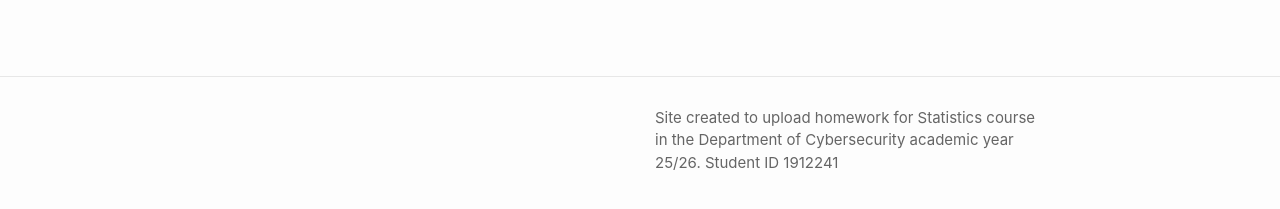
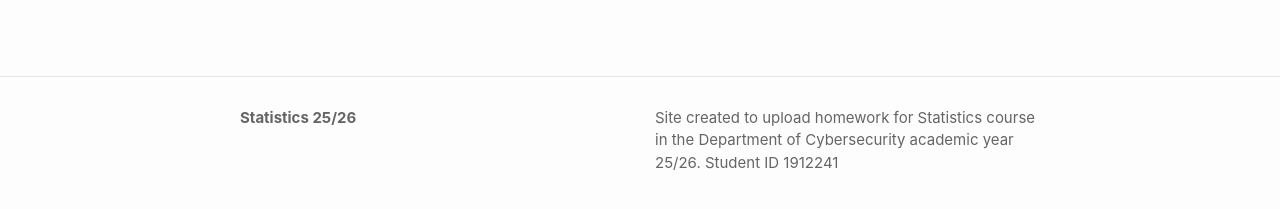
Before and after one commit to lorenzo10100/lorenzo10100.github.io, a Jekyll site: the page built from about.markdown, in a window 1280 px wide. Shown: the part 666-875 px from the top of the page. Built offline with Jekyll 4.4.1, drawn with Linux system fonts in a browser that asks for light colours; nearby versions of some CDN libraries.

Commit message:
Initial Github pages site with Jekyll

```diff
--- a/_config.yml
+++ b/_config.yml
@@ -22,7 +22,6 @@ title: Statistics 25/26
 description: Site created to upload homework for Statistics course in the Department of Cybersecurity academic year 25/26. Student ID 1912241
 baseurl: "" # the subpath of your site, e.g. /blog
 url: "https://lorenzo10100.github.io" # the base hostname & protocol for your site, e.g. http://example.com
-rss: false
 
 # Build settings
 theme: minima
--- a/_includes/footer.html
+++ b/_includes/footer.html
@@ -17,16 +17,14 @@
           {%- endif %}
         </ul>
       {%- endif %}
+      {%- if site.title %}
+      <b>{{site.title | escape}}</b>
+      {%- endif %}
       </div>
       <div class="footer-col">
         <p>{{ site.description | escape }}</p>
       </div>
     </div>
-
-    <div class="social-links">
-      {%- include social.html -%}
-    </div>
-
   </div>
 
 </footer>
--- a/_includes/social.html
+++ /dev/null
@@ -1,9 +0,0 @@
-<ul class="social-media-list">
-{%- for entry in site.minima.social_links -%}
-  <li>
-    <a rel="me" href="{{ entry.url }}" target="_blank" title="{{ entry.title }}">
-      <span class="grey fa-brands fa-{{ entry.icon }} fa-lg"></span>
-    </a>
-  </li>
-{%- endfor -%}
-</ul>
```
